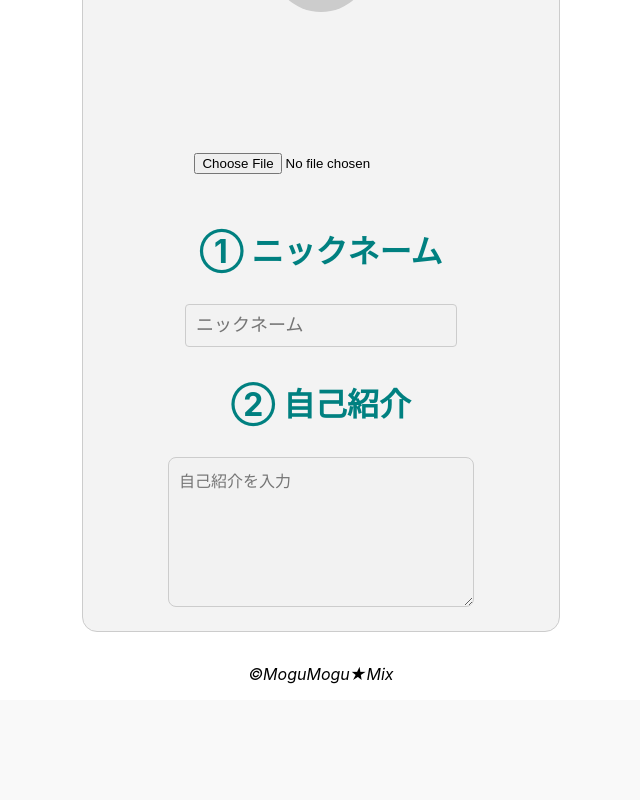
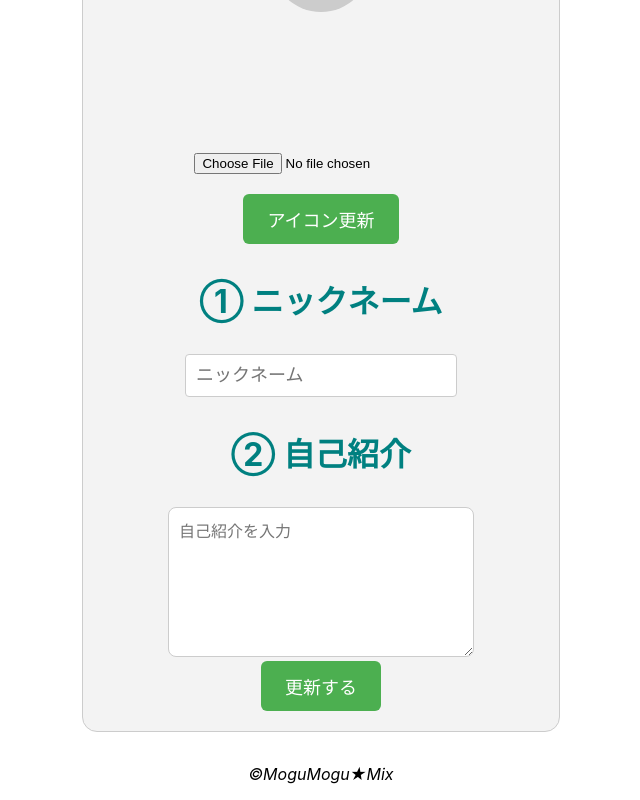
Before and after one commit to plusdojo2025/a2-7, a React (Create React App) app in the folder client/: page /mypage in a window 1280 px wide. Shown: the part 326-1126 px from the top of the page, without its empty margins (319-959 px from the left). Before the commit the page ends 1026 px from the top, so only its background shows below. Built offline with nearby package versions, Linux system fonts and the light colour scheme; no server answers.

Commit message:
修正②

```diff
--- a/client/src/js/MyPage.js
+++ b/client/src/js/MyPage.js
@@ -147,7 +147,7 @@ export default class MyPage extends React.Component{
                         <br></br>
                         <br></br>
                         {/* ↓画像アップロードボタンの追加*/}
-                        {isOwner && <button className="update-button" onClick={this.handleImageUpload}>アイコン更新</button>}
+                        <button className="update-button" onClick={this.handleImageUpload}>アイコン更新</button>
                     </div>
 
 
@@ -160,7 +160,7 @@ export default class MyPage extends React.Component{
                                 type="text"
                                 name="nickname"
                                 value={nickname}
-                                disabled={!isOwner}
+                                //disabled={!isOwner}
                                 onChange={this.onInput}
                                 placeholder="ニックネーム"
                                 class="area-input"
@@ -173,7 +173,7 @@ export default class MyPage extends React.Component{
                                 id="introduction"
                                 value={aFewWords || ''}  // ← null の時でも空文字にして確実に表示
                                 name="aFewWords"
-                                disabled={!isOwner}
+                                //disabled={!isOwner}
                                 onChange={this.onInput}
                                 placeholder="自己紹介を入力"
                                 class="area-input"
@@ -181,7 +181,7 @@ export default class MyPage extends React.Component{
 
                         {/* ④ 更新ボタン */}
                         <div style={{ textAlign: 'center' }}>
-                            {isOwner && <button type="submit" className="update-button">更新する</button>}
+                            <button type="submit" className="update-button">更新する</button>
                         </div>
                     </form>
                 </div>
```
